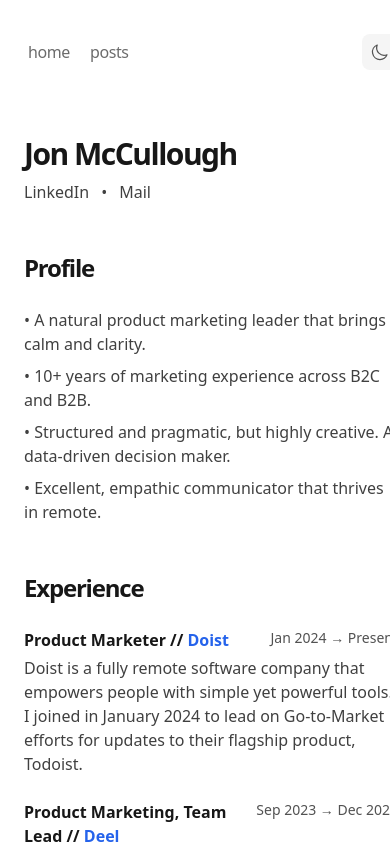
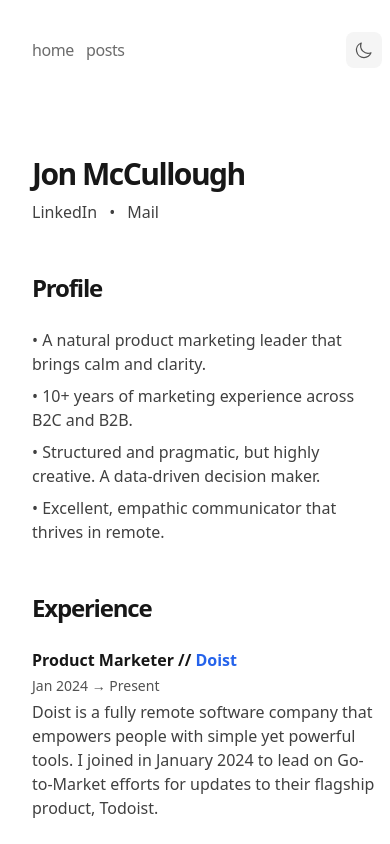
Before and after one commit to jonmccull/blog, a Next.js app: page /cv in a window 390 px wide. Shown: the top 844 px of the page. Built offline with nearby package versions, Linux system fonts and the light colour scheme.

Commit message:
Improve mobile gutters, CV layout, and stabilize date tests

```diff
--- a/app/blog/[slug]/page.tsx
+++ b/app/blog/[slug]/page.tsx
@@ -71,7 +71,7 @@ export default async function BlogPost({ params }: { params: Promise<{ slug: str
   return (
     <>
       <JsonLd data={blogPostingSchema} />
-      <article className="prose prose-neutral dark:prose-invert max-w-none">
+      <article className="prose prose-neutral dark:prose-invert max-w-2xl mx-auto pr-2 md:pr-0">
         <h1 className="font-bold tracking-tighter text-neutral-900 dark:text-neutral-100">
           {title}
         </h1>
--- a/app/components/cv/ExperienceItem.tsx
+++ b/app/components/cv/ExperienceItem.tsx
@@ -29,7 +29,7 @@ export function ExperienceItem({
 
   return (
     <motion.div className="cv-experience-item" whileHover={{ x: 2 }} transition={{ duration: 0.2 }}>
-      <div className="flex justify-between items-start mb-1">
+      <div className="flex flex-col md:flex-row md:justify-between md:items-start mb-1 gap-1">
         <motion.h3 className="font-semibold text-neutral-900 dark:text-neutral-100" layout>
           {position}
           {company && (
@@ -53,7 +53,7 @@ export function ExperienceItem({
           )}
         </motion.h3>
         <motion.span
-          className="text-sm text-neutral-600 dark:text-neutral-400 tabular-nums whitespace-nowrap ml-4"
+          className="text-sm text-neutral-600 dark:text-neutral-400 tabular-nums whitespace-nowrap md:ml-4 md:self-start"
           layout
         >
           {startDate} → {endDate}
--- a/app/components/nav.tsx
+++ b/app/components/nav.tsx
@@ -19,10 +19,10 @@ export function Navbar() {
   const pathname = usePathname()
 
   return (
-    <aside className="-ml-[8px] mb-16 tracking-tight">
+    <aside className="mb-16 tracking-tight">
       <div className="lg:sticky lg:top-20">
         <nav
-          className="flex flex-row items-center relative px-0 pb-0 fade md:overflow-visible scroll-pr-6 md:relative"
+          className="flex flex-row items-center relative pb-0 fade md:overflow-visible scroll-pr-6 md:relative"
           id="nav"
           aria-label="Main navigation"
         >
@@ -40,7 +40,7 @@ export function Navbar() {
                     transition-all duration-200
                     text-neutral-600 dark:text-neutral-400
                     hover:text-neutral-900 dark:hover:text-neutral-100
-                    flex align-middle relative py-1 px-2 m-1
+                    flex align-middle relative py-1 px-0 mr-3
                     focus:outline-none focus-visible:ring-2 focus-visible:ring-offset-2 focus-visible:ring-blue-500 focus-visible:rounded-sm
                     ${isActive ? 'nav-link-active text-neutral-900 dark:text-neutral-100' : ''}
                   `}
@@ -50,7 +50,7 @@ export function Navbar() {
               )
             })}
           </div>
-          <div className="flex items-center ml-auto">
+          <div className="flex items-center ml-auto pr-2 md:pr-0">
             <ThemeToggle />
           </div>
         </nav>
--- a/app/cv/page.tsx
+++ b/app/cv/page.tsx
@@ -39,7 +39,12 @@ export default function CVPage() {
       content: job.content,
     }))
   return (
-    <MotionArticle initial="initial" animate="animate" variants={stagger} className="max-w-2xl">
+    <MotionArticle
+      initial="initial"
+      animate="animate"
+      variants={stagger}
+      className="max-w-2xl md:max-w-3xl lg:max-w-4xl mx-auto pr-2 md:pr-0"
+    >
       {/* Header */}
       <FadeIn>
         <header className="mb-12">
--- a/app/layout.tsx
+++ b/app/layout.tsx
@@ -111,11 +111,13 @@ export default function RootLayout({ children }: { children: React.ReactNode })
         </a>
         <Providers>
           <AnimatedContainer className="mx-4 mt-8 lg:mx-auto">
-            <main id="main-content" className="flex-auto min-w-0 mt-6 flex flex-col px-2 md:px-0">
+            <div className="page-shell flex min-h-screen flex-col">
               <Navbar />
-              {children}
+              <main id="main-content" className="flex-auto min-w-0 mt-6 flex flex-col">
+                {children}
+              </main>
               <Footer />
-            </main>
+            </div>
           </AnimatedContainer>
         </Providers>
         <Script
--- a/app/portfolio/[slug]/page.tsx
+++ b/app/portfolio/[slug]/page.tsx
@@ -52,6 +52,7 @@ export default async function PortfolioProjectPage({
   const { metadata, content } = project as PortfolioProject
 
   return (
+    <div className="portfolio-container">
       <article className="portfolio-page">
         {/* Back link */}
         <Link
@@ -90,5 +91,6 @@ export default async function PortfolioProjectPage({
           <CustomMDX source={content} />
         </div>
       </article>
+    </div>
   )
 }
--- a/app/styles/base.css
+++ b/app/styles/base.css
@@ -179,6 +179,12 @@
 }
 
 /* Utility classes */
+
+/* Shared horizontal page shell used for nav, content, and footer gutters */
+.page-shell {
+  @apply px-4 md:px-0;
+}
+
 .title {
   text-wrap: balance;
   @apply text-6xl font-medium tracking-tight mt-6 mb-2;
--- a/content/portfolio/ask-by-slite.mdx
+++ b/content/portfolio/ask-by-slite.mdx
@@ -59,7 +59,9 @@ summary: 'Launching the beta version of Ask, an AI assistant for team knowledge.
   <li>Articulating the main value proposition</li>
   <li>UI copywriting</li>
   <li>Developing key messaging and landing page copy</li>
-  <li><a href="https://www.producthunt.com/posts/ask-by-slite">Launch of Ask on Product Hunt</a> 🚀</li>
+  <li>
+    <a href="https://www.producthunt.com/posts/ask-by-slite">Launch of Ask on Product Hunt</a> 🚀
+  </li>
 </ul>
 
 <div className="portfolio-images">
```
Also changed, not shown: 2 other files (tests, documents, lock files or other folders). Lines whose indentation alone changed are shown as unchanged.
